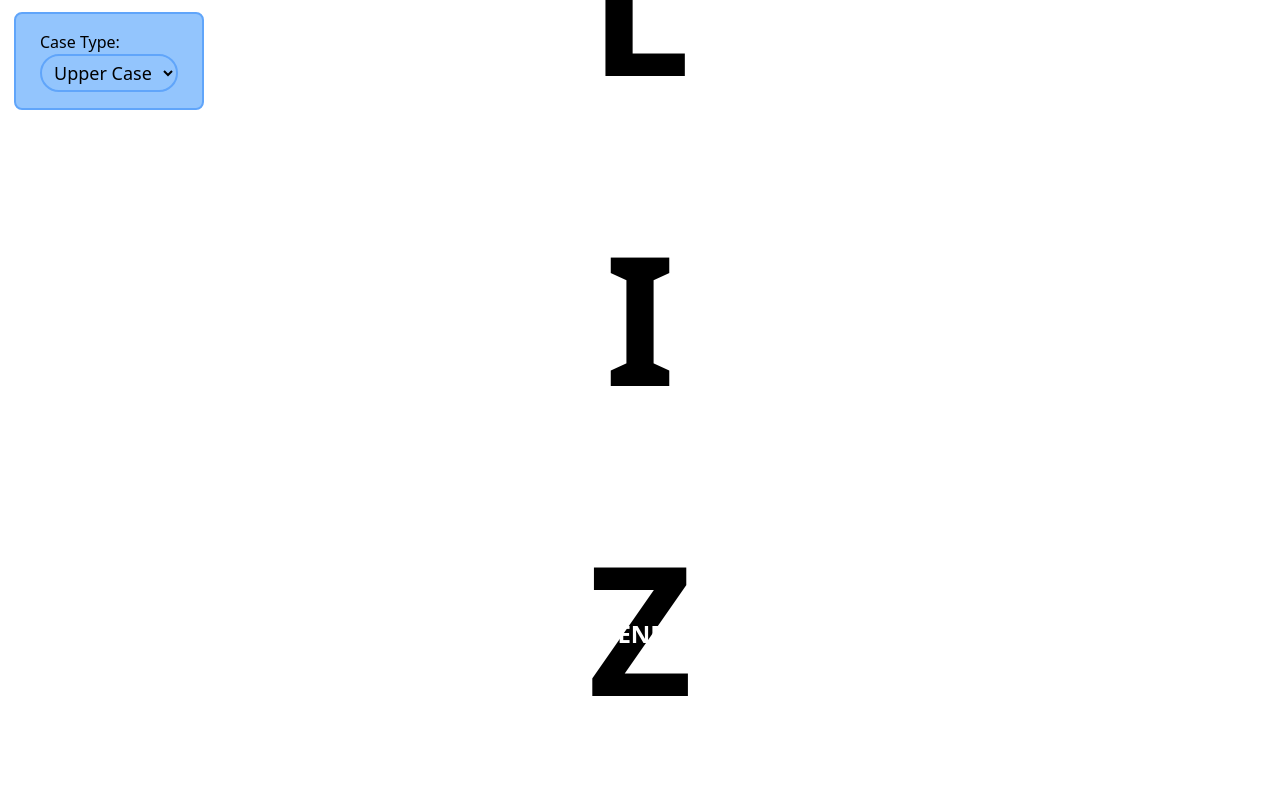
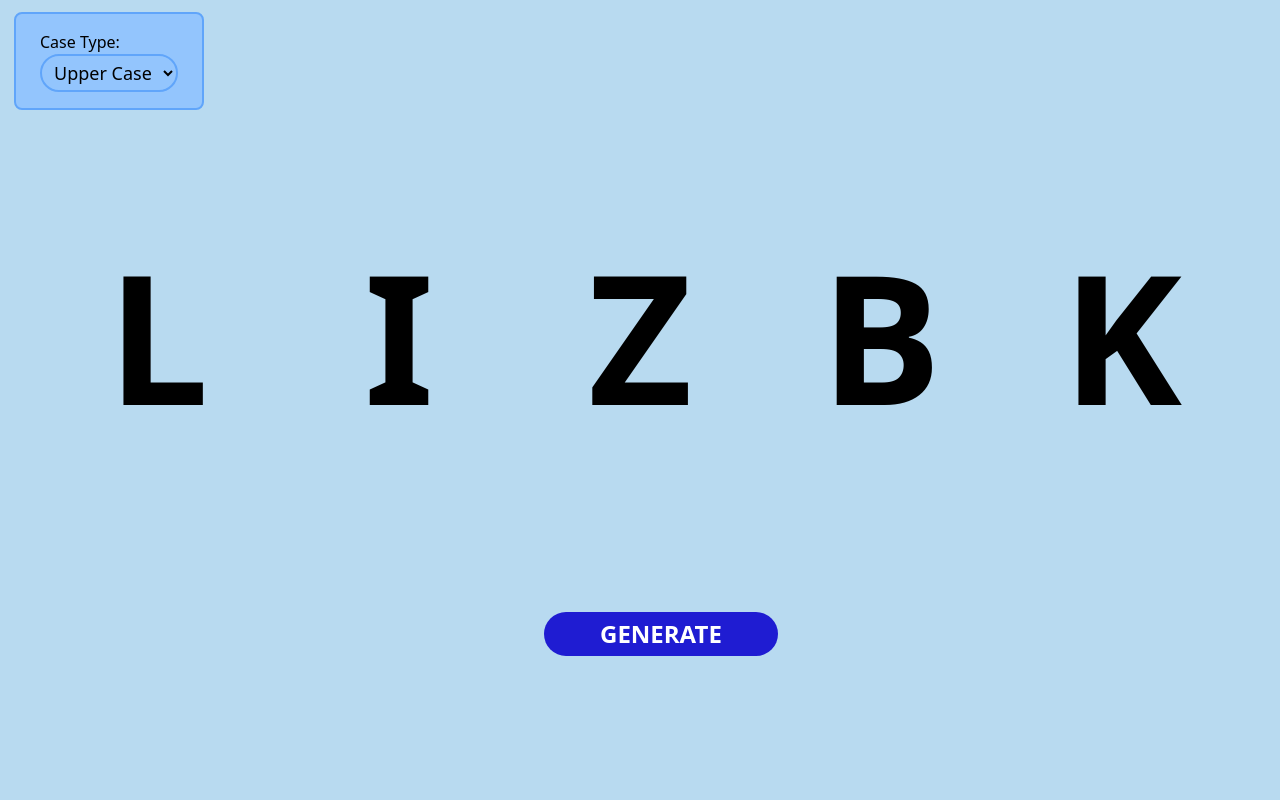
Before and after one commit to goodydev44/Random_Generator, a React (Vite) app: page / in a window 1280 px wide. Shown: the top 800 px of the page. Built offline with nearby package versions, Linux system fonts and the light colour scheme.

Commit message:
UI_Config-2

```diff
--- a/src/components/Button.jsx
+++ b/src/components/Button.jsx
@@ -1,14 +1,14 @@
 import React from "react";
 
 const Button = (props) => {
-  const styles = props.mode ? {bg:'#1f1cd2', hover:'#0400ff'} :
-                              {bg:'#0400ff', hover:'#1f1cd2'}
+  const styles = props.mode ? 'bg-[#1f1cd2] hover:bg-[#0400ff]' :
+                              'bg-[#0400ff] hover:bg-[#1f1cd2]'
   return (
     <button
       onClick={props.generateLetters}
       className={`absolute mobile:left-[10px] xs:left-[50px] sm:left-[140px] md:bottom-[18%] md:left-[42.5%]
             border-none rounded-full font-bold py-1.5 transition duration-[200ms] mobile:text-[20px] xs:text-2xl
-            mobile:px-5 xs:px-7 md:px-14 text-white bg-[${styles.bg}] hover:bg-[${styles.hover}]`}
+            mobile:px-5 xs:px-7 md:px-14 text-white ${styles}`}
     >
       GENERATE
     </button>
--- a/src/components/Main.jsx
+++ b/src/components/Main.jsx
@@ -29,14 +29,14 @@ const Main = (props) => {
     <Letters mode={props.mode} key={nanoid()} letter={letter()} />
   ));
 
-  const styles = props.mode ? "#b8daf0" : "#112745";
+  const styles = props.mode ? "bg-[#b8daf0]" : "bg-[#112745]";
 
   return (
     <div
-      className={`grid h-screen text-center items-center justify-center bg-[${styles}]`}
+      className={`grid h-screen text-center items-center justify-center ${styles}`}
     >
       <div
-        className={`grid md:grid-cols-${5} md:gap-[20px] lg:gap-[40px] 2xl:gap-[60px]
+        className={`grid md:grid-cols-5 md:gap-[20px] lg:gap-[40px] 2xl:gap-[60px]
         mobile:-mr-[100px] xs:-mr-[150px] sm:-mr-[200px] md:-mr-0 md:-mt-32`}
       >
         {randomLetters}
```
